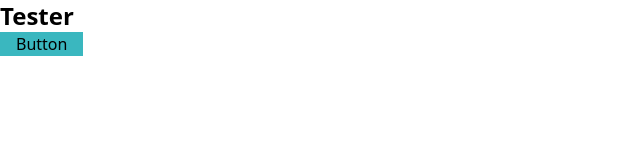
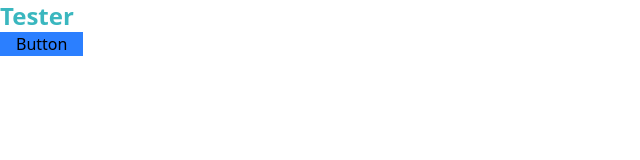
Before and after one commit to Izaaa4/zadanie10.2, a website built with Vite: page index.html in a window 1280 px wide. Shown: the whole page, without its empty margins (0-640 px from the left). Built offline with nearby package versions, Linux system fonts and the light colour scheme.

Commit message:
fixed color

```diff
--- a/index.html
+++ b/index.html
@@ -9,7 +9,7 @@
 
   </head>
   <body>
-    <h1 class="text-2xl font-bold" >Tester</h1>
-    <button class="bg-primary px-4">Button</button>
+    <h1 class="text-2xl font-bold text-primary" >Tester</h1>
+    <button class="bg-blue-500 px-4">Button</button>
   </body>
 </html>
```
